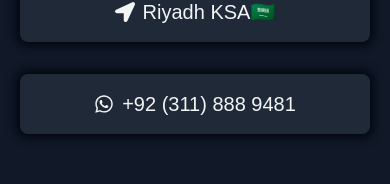
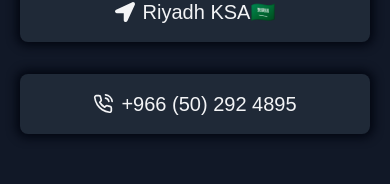
Before and after one commit to UK-TechLabs/uzair-next-portfolio, a Next.js app: page / in a window 390 px wide. Shown: the part 8505-8689 px from the top of the page. Built offline with nearby package versions, Linux system fonts and the light colour scheme; some icons are missing.

Commit message:
updated phone number to ksa and resume

```diff
--- a/components/ContactUs.tsx
+++ b/components/ContactUs.tsx
@@ -7,6 +7,7 @@
 import Button from "./common/Button";
 import Input from "./common/Input";
 import { contactUsFormValuesI } from "@/interfaces/contact";
+import { FiPhoneCall } from "react-icons/fi";
 
 const ContactUs: React.FC = () => {
   const {
@@ -84,14 +85,14 @@
               <FaLocationArrow className="h-5 w-5" />
               <p className="text-xl flex align-center">Riyadh KSA🇸🇦</p>
             </div>
-            {/* this code is for sim call, when i reach to KSA i will uncomment it. */}
+            <div className="flex gap-x-2 items-center flex-1 justify-center p-4 rounded-lg card-shadow">
+              <FiPhoneCall className="h-5 w-5" />
+              <a href="tel:+966502924895" className="text-xl flex align-center">
+                +966 (50) 292 4895
+              </a>
+            </div>
+            {/* This below code is for whatsapp */}
             {/* <div className="flex gap-x-2 items-center flex-1 justify-center p-4 rounded-lg card-shadow">
-              <FiPhoneCall className="h-5 w-5" />
-              <a href="tel:+923118889481" className="text-xl flex align-center">
-                +92 (311) 888 9481
-              </a>
-            </div> */}
-            <div className="flex gap-x-2 items-center flex-1 justify-center p-4 rounded-lg card-shadow">
               <FaWhatsapp className="h-5 w-5" />
               <a
                 href="https://api.whatsapp.com/send?phone=923118889481"
@@ -101,7 +102,7 @@
               >
                 +92 (311) 888 9481
               </a>
-            </div>
+            </div> */}
           </div>
         </div>
         <div className="lg:w-1/2">
```
Also changed, not shown: 1 other file (tests, documents, lock files or other folders).
